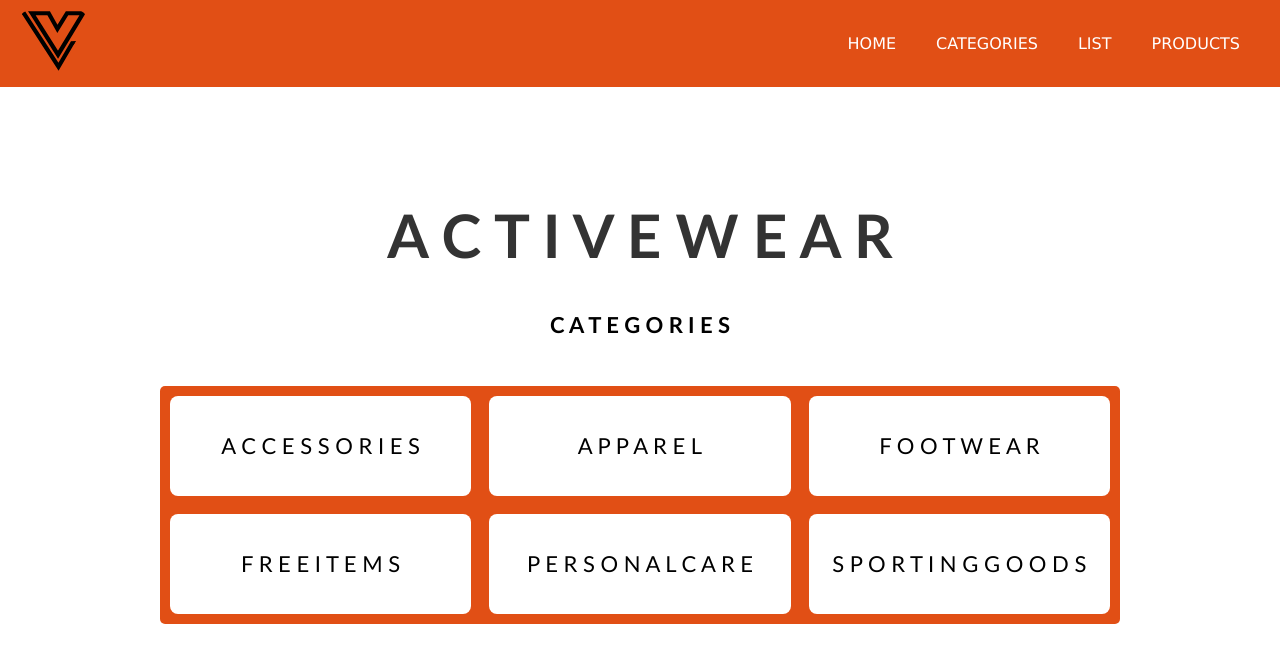
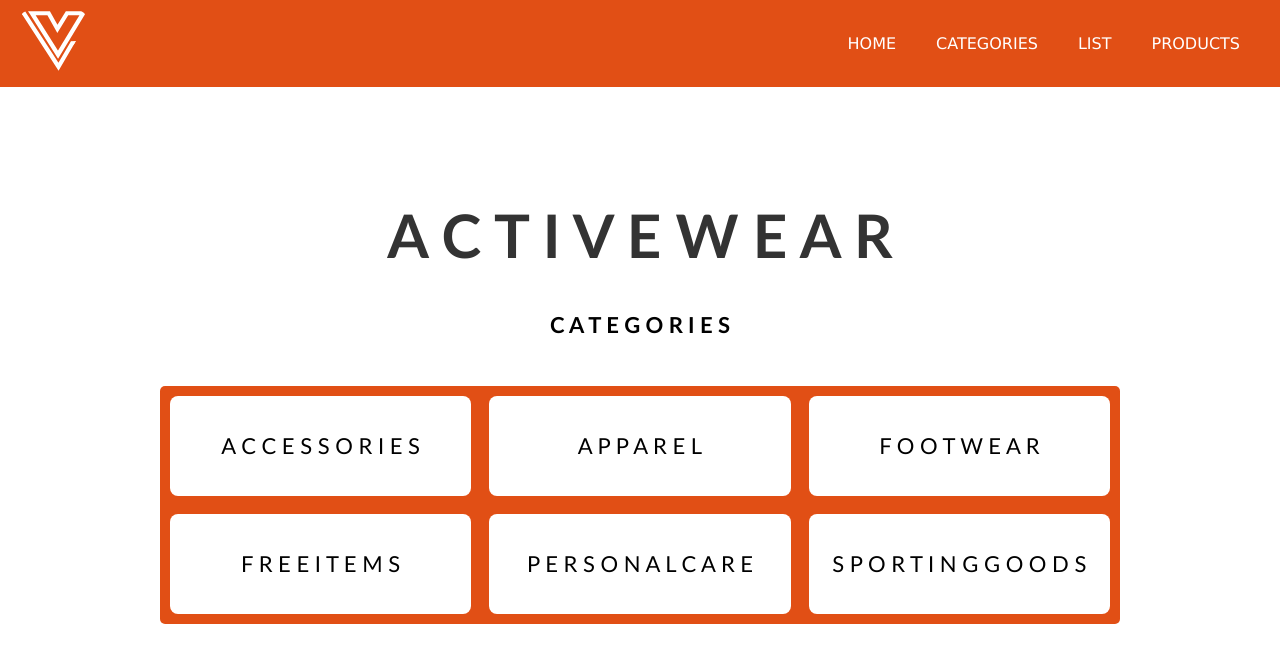
Before and after one commit to juliewbech/statisk_site, a plain HTML site: page category.html in a window 1280 px wide. Drawn offline with Linux system fonts and the light colour scheme.

Commit message:
white logo added

```diff
--- a/category.html
+++ b/category.html
@@ -11,7 +11,7 @@
       <nav class="navbar">
         <div class="navbar-logo">
           <a href="index.html"
-            ><img src="img/Logo.svg" alt="logo" class="logo"
+            ><img src="img/Logo_white.svg" alt="logo" class="logo"
           /></a>
         </div>
         <ul class="navbar-menu">
```
Also changed, not shown: index.html (+1 -1 lines), product.html (+1 -1 lines), productlist.html (+1 -1 lines).
